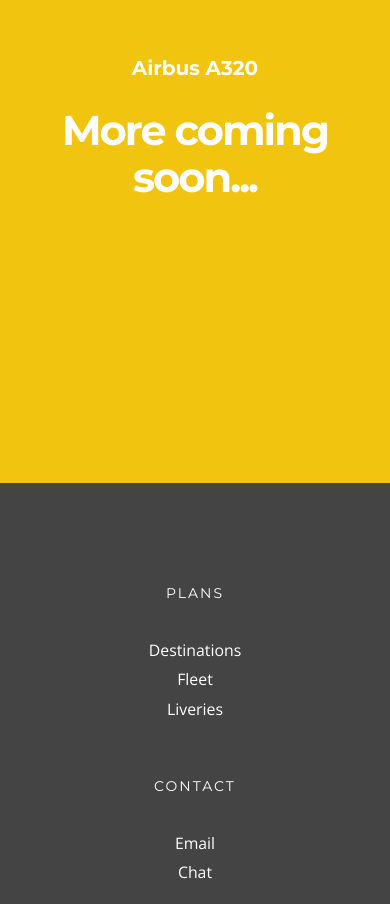
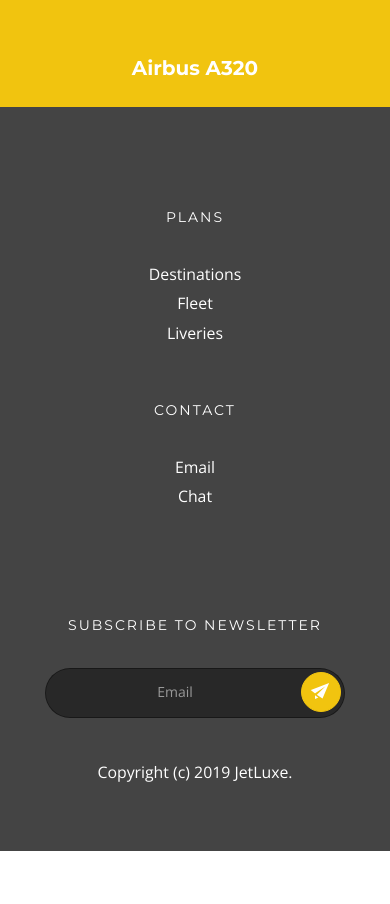
Before and after one commit to BreonB57/jx, a plain HTML site: page fleet.html in a window 390 px wide. Shown: the part 3037-3941 px from the top of the page. After the commit the page ends 3888 px from the top, so only its background shows below. Drawn offline with nearby package versions, Linux system fonts and the light colour scheme; files whose address does not match are found by name.

```diff
--- a/assets/mobirise/css/mbr-additional.css
+++ b/assets/mobirise/css/mbr-additional.css
@@ -821,14 +821,6 @@
 #image2-o DIV {
   font-size: 20px;
 }
-#features1-j .mbr-section-title {
-  font-weight: 700;
-}
-#features1-j .mbr-section-subtitle {
-  text-transform: uppercase;
-  letter-spacing: 2px;
-  color: #fff;
-}
 #footer6-l P {
   color: #ffffff;
 }
--- a/fleet.html
+++ b/fleet.html
@@ -383,63 +383,6 @@
     </div>
 </section>
 
-<section class="mbr-section mbr-section-hero features1 features4" id="features1-j" data-rv-view="39" style="background-color: rgb(241, 196, 15); padding-top: 0px; padding-bottom: 0px;">
-
-
-
-    <div class="mbr-table-cell">
-
-        <div class="container-fluid">
-            <div class="row">
-                <div class="col-xs-12 col-lg-8 col-lg-offset-2 text-xs-center">
-
-                    <h1 class="mbr-section-title display-1">More coming soon...</h1>
-
-                </div>
-            </div>
-
-            <div class="mbr-cards-row row">
-                <div class="mbr-cards-col col-xs-12 col-lg-3">
-                    <div class="container">
-                        <div class="card cart-block">
-
-
-                        </div>
-                    </div>
-                </div>
-                <div class="mbr-cards-col col-xs-12 col-lg-3">
-                    <div class="container">
-                        <div class="card cart-block">
-
-
-                        </div>
-                  </div>
-                </div>
-                <div class="mbr-cards-col col-xs-12 col-lg-3">
-                    <div class="container">
-                        <div class="card cart-block">
-
-
-                        </div>
-                    </div>
-                </div>
-                <div class="mbr-cards-col col-xs-12 col-lg-3">
-                    <div class="container">
-                        <div class="card cart-block">
-
-
-                        </div>
-                    </div>
-                </div>
-
-
-            </div>
-
-        </div>
-    </div>
-
-</section>
-
 <footer class="mbr-small-footer mbr-section mbr-section-nopadding footer1 footer6" id="footer6-l" data-rv-view="42" style="background-color: rgb(68, 68, 68); padding-top: 3rem; padding-bottom: 4rem;">
 
     <div class="container-fluid">
@@ -479,7 +422,7 @@
 
                         <form action="https://mobirise.com/" method="post" data-form-title="UNTITLED FORM">
 
-                            <input type="hidden" value="d3v4zqaThJaU++LjauIX7TqC5/zx6imEfXQx4IyjAK4FEaY9b1c4BxrPXSToLGvrDT0lVK/L4nhCtJYEnR71FVQpG2pk+mlZVEYuyuEKIVm22PFrn0l6BfP09qoV1P+c" data-form-email="true">
+                            <input type="hidden" value="qUxRLYz2RTWK/mJ2KyQ/t2vKc+k6SPFbZeU/9Kz3RDB8vRZ0/aWGI08Nv0mlcmEDp/Z/02+ECyyFjkPdTlBKpyjRcTpjEnFLPeXI+iBWhIsA9ew1k3Pk+/pb5OFQd4TT" data-form-email="true">
 
                             <div class="form-inner">
 
```
Also changed, not shown: destinations.html (+1 -1 lines), email.html (+2 -2 lines), home.html (+2 -2 lines), 1 other file.
